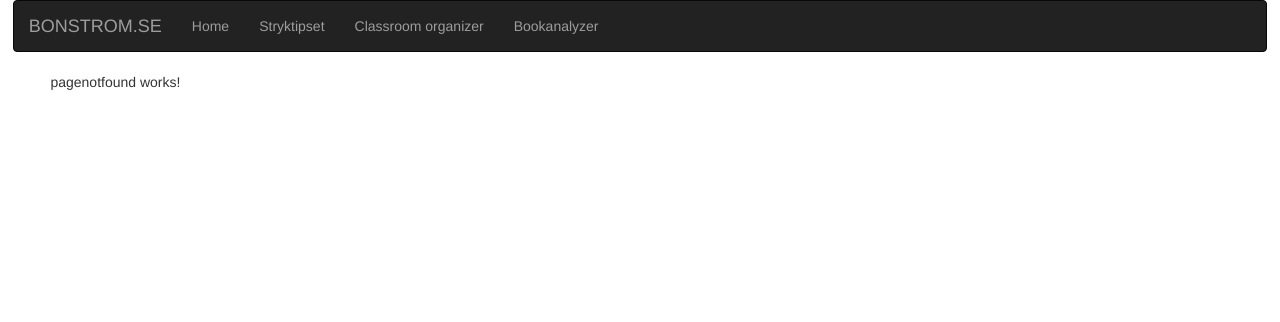
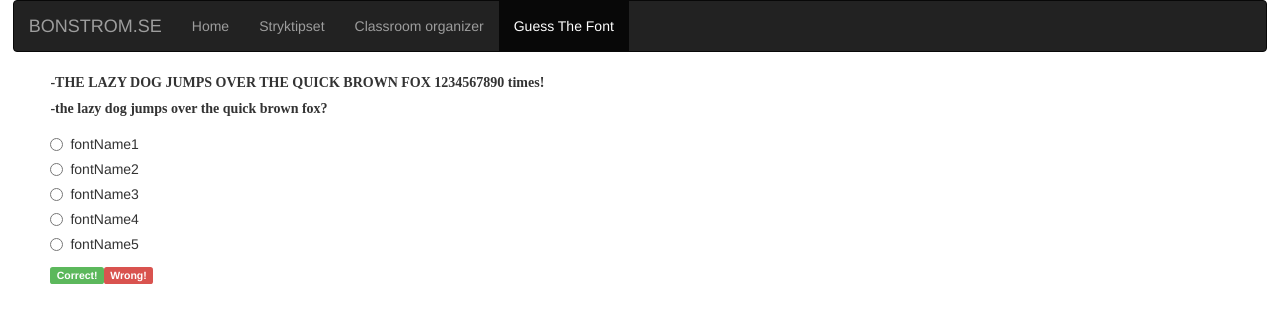
Before and after one commit to Sprangdeg/WebClient, an Angular app: page /guess-the-font in a window 1280 px wide. Shown: the top 322 px of the page. Built offline with nearby package versions, Linux system fonts and the light colour scheme.

Commit message:
guess the font

```diff
--- a/src/app/app.module.ts
+++ b/src/app/app.module.ts
@@ -14,6 +14,7 @@ import { PagenotfoundComponent } from './pagenotfound/pagenotfound.component';
 import { StudentOrganizerComponent } from './student-organizer/student-organizer.component';
 import { WhatIsItNowComponent } from './what-is-it-now/what-is-it-now.component';
 import { StryktipsetTableComponent } from './stryktipset/stryktipset-table/stryktipset-table.component';
+import { GuessTheFontComponent } from './guess-the-font/guess-the-font.component';
 
 @NgModule({
   declarations: [
@@ -24,7 +25,8 @@ import { StryktipsetTableComponent } from './stryktipset/stryktipset-table/stryk
     PagenotfoundComponent,
     StudentOrganizerComponent,
     WhatIsItNowComponent,
-    StryktipsetTableComponent
+    StryktipsetTableComponent,
+    GuessTheFontComponent
   ],
   imports: [
     BrowserModule,
--- a/src/app/app.routing.ts
+++ b/src/app/app.routing.ts
@@ -2,6 +2,7 @@ import { ModuleWithProviders } from '@angular/core';
 import { Routes, RouterModule } from '@angular/router';
 import { StryktipsetComponent } from './stryktipset'
 import { WelcomePageComponent } from './welcome-page'
+import { GuessTheFontComponent } from './guess-the-font/guess-the-font.component'
 import { StudentOrganizerComponent } from './student-organizer/student-organizer.component';
 import { PagenotfoundComponent } from './pagenotfound/pagenotfound.component';
 
@@ -9,6 +10,7 @@ const appRoutes: Routes = [
   { path: 'stryktipset', component: StryktipsetComponent },
   { path: 'welcomepage', component: WelcomePageComponent },
   { path: 'classroom-organizer', component: StudentOrganizerComponent },
+  { path: 'guess-the-font', component: GuessTheFontComponent },
   { path: '', component: WelcomePageComponent },
   { path: '**', component: PagenotfoundComponent }
 ];
--- /dev/null
+++ b/src/app/guess-the-font/guess-the-font.component.html
@@ -0,0 +1,30 @@
+
+<label style="font-family: {{fontFamily}}">
+  -THE LAZY DOG JUMPS OVER THE QUICK BROWN FOX 1234567890 times!
+</label>
+<br>
+<label style="font-family: {{fontFamily}}">
+  -the lazy dog jumps over the quick brown fox?
+ </label>
+
+
+<div class="radio">
+  <label><input type="radio" name="optradio" (click)="checkAnswer($event)" data-font="1">fontName1</label>
+</div>
+<div class="radio">
+  <label><input type="radio" name="optradio" (click)="checkAnswer($event)" data-font="1">fontName2</label>
+</div>
+<div class="radio">
+  <label><input type="radio" name="optradio" (click)="checkAnswer($event)" data-font="1">fontName3</label>
+</div>
+<div class="radio">
+  <label><input type="radio" name="optradio" (click)="checkAnswer($event)" data-font="1">fontName4</label>
+</div>
+<div class="radio">
+  <label><input type="radio" name="optradio" (click)="checkAnswer($event)" data-font="1">fontName5</label>
+</div>
+
+<div>
+  <span class="label label-success">Correct!</span>
+  <span class="label label-danger">Wrong!</span>
+</div>
--- /dev/null
+++ b/src/app/guess-the-font/guess-the-font.component.ts
@@ -0,0 +1,25 @@
+import { Component, OnInit } from '@angular/core';
+
+@Component({
+  selector: 'app-guess-the-font',
+  templateUrl: './guess-the-font.component.html',
+  styleUrls: ['./guess-the-font.component.css']
+})
+export class GuessTheFontComponent implements OnInit {
+  fontFamily : string;
+  constructor() {
+    this.getFont();
+  }
+
+  checkAnswer(event){
+    alert("Clicked" + event.currentTarget.attributes['data-font'].value);
+  }
+
+  getFont(){
+    this.fontFamily = "Times new roman";
+  }
+
+  ngOnInit() {
+  }
+
+}
--- a/src/app/stryktipset.service.ts
+++ b/src/app/stryktipset.service.ts
@@ -13,8 +13,8 @@ import 'rxjs/add/observable/throw';
 
 @Injectable()
 export class StryktipsetService {
-  //private stryktipsetUrl = 'http://localhost/webapi/api/stryktipset';  // URL to web API
-  private stryktipsetUrl = 'http://localhost:2021/api/Stryktipset';  // URL to web API
+  private stryktipsetUrl = 'http://traitors.northeurope.cloudapp.azure.com/webapi/api/stryktipset';  // URL to web API
+  //private stryktipsetUrl = 'http://localhost:2021/api/Stryktipset';  // URL to web API
   constructor (private http: Http) {}
 
   getStryktipsetCoupong () : Observable<Match[]> {
--- a/src/app/top-menu/top-menu.component.html
+++ b/src/app/top-menu/top-menu.component.html
@@ -7,7 +7,7 @@
       <li [routerLinkActive]="['active']"><a routerLink="/welcomepage" routerLinkActive="active">Home</a></li>
       <li [routerLinkActive]="['active']"><a routerLink="/stryktipset" routerLinkActive="active">Stryktipset</a></li>
       <li [routerLinkActive]="['active']"><a routerLink="/classroom-organizer" routerLinkActive="active">Classroom organizer</a></li>
-      <li [routerLinkActive]="['active']"><a href="#">Bookanalyzer</a></li>
+      <li [routerLinkActive]="['active']"><a routerLink="/guess-the-font" routerLinkActive="active">Guess The Font</a></li>
     </ul>
   </div>
 </nav>
```
Also changed, not shown: src/app/guess-the-font/guess-the-font.component.css (added), 1 other file (tests, documents, lock files or other folders).
